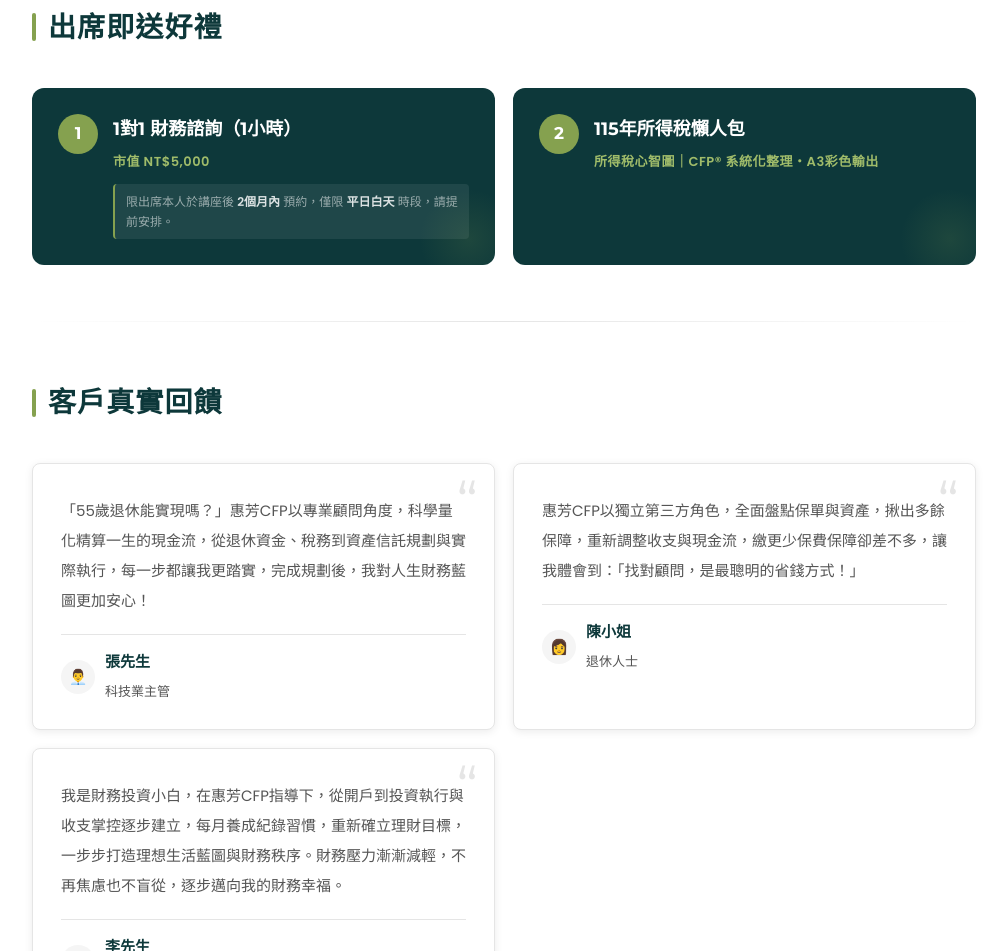
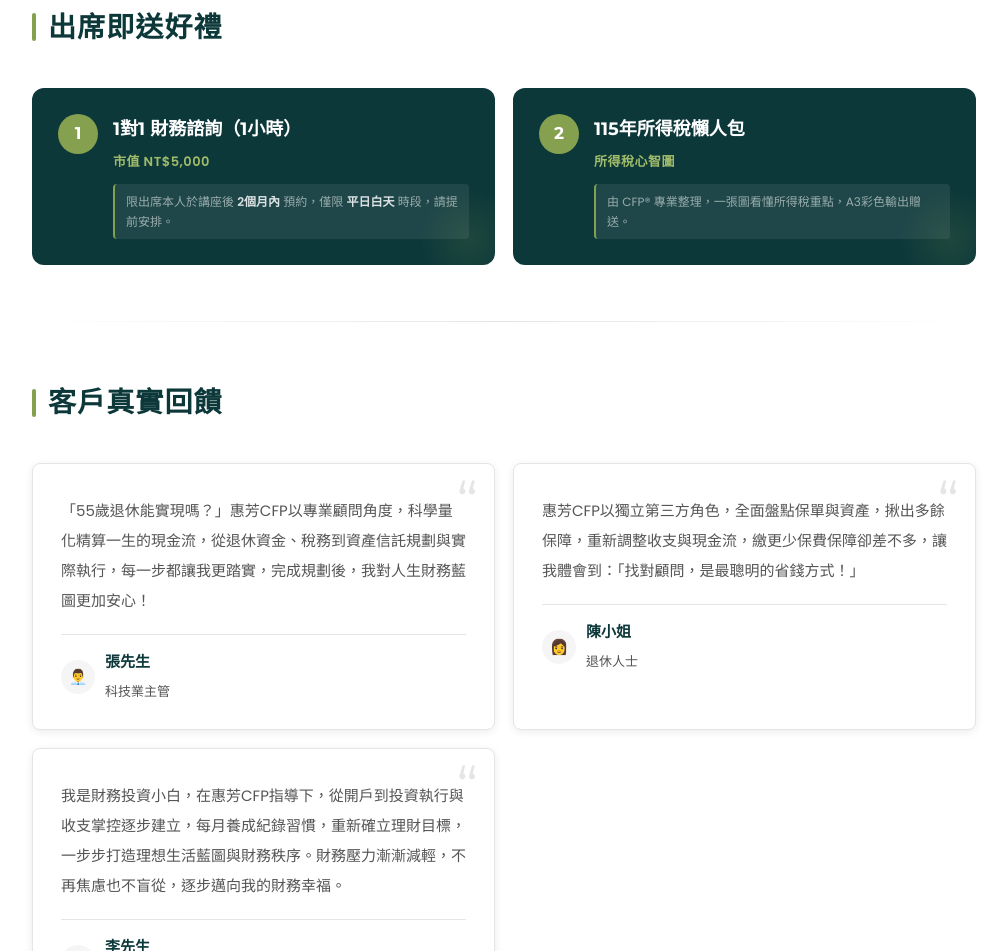
Before and after one commit to yvonne661112/noblerise01, an Astro site: page /news in a window 1280 px wide. Shown: the part 4522-5473 px from the top of the page, without its empty margins (136-1143 px from the left). Built offline with nearby package versions, Linux system fonts and the light colour scheme; Astro itself is replaced by a stand-in of ours.

Commit message:
fix: 出席好禮第二項改為綠色標題「所得稅心智圖」加說明文字
Co-Authored-By: Claude Opus 4.6 <noreply@anthropic.com>

```diff
--- a/src/pages/news/index.astro
+++ b/src/pages/news/index.astro
@@ -287,7 +287,8 @@ const crumbLd = breadcrumbLd([
           <div class="news-gift-num">2</div>
           <div>
             <h4>115年所得稅懶人包</h4>
-            <div class="news-gift-value">所得稅心智圖｜CFP® 系統化整理・A3彩色輸出</div>
+            <div class="news-gift-value">所得稅心智圖</div>
+            <div class="news-gift-note">由 CFP® 專業整理，一張圖看懂所得稅重點，A3彩色輸出贈送。</div>
           </div>
         </div>
       </div>
```
